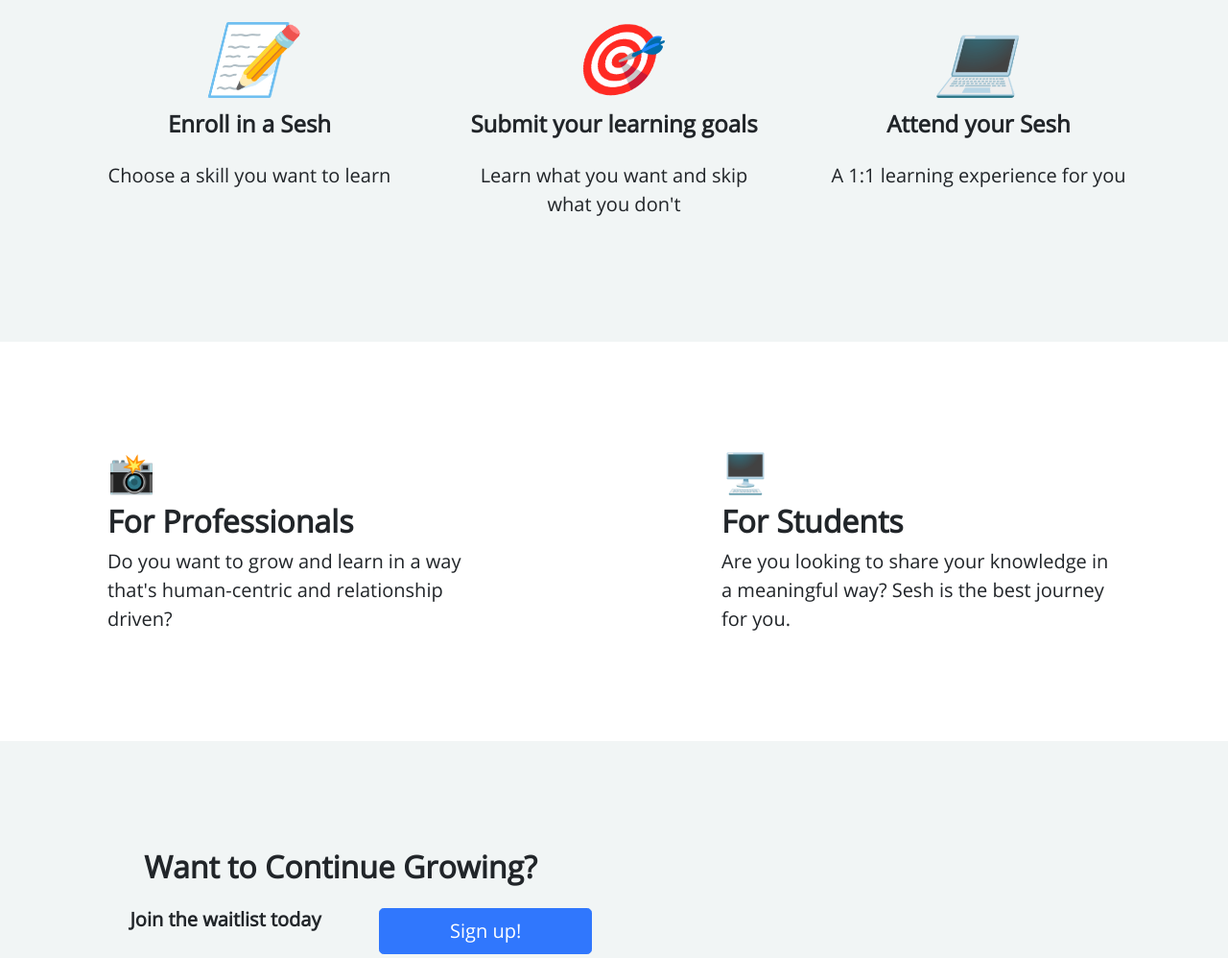
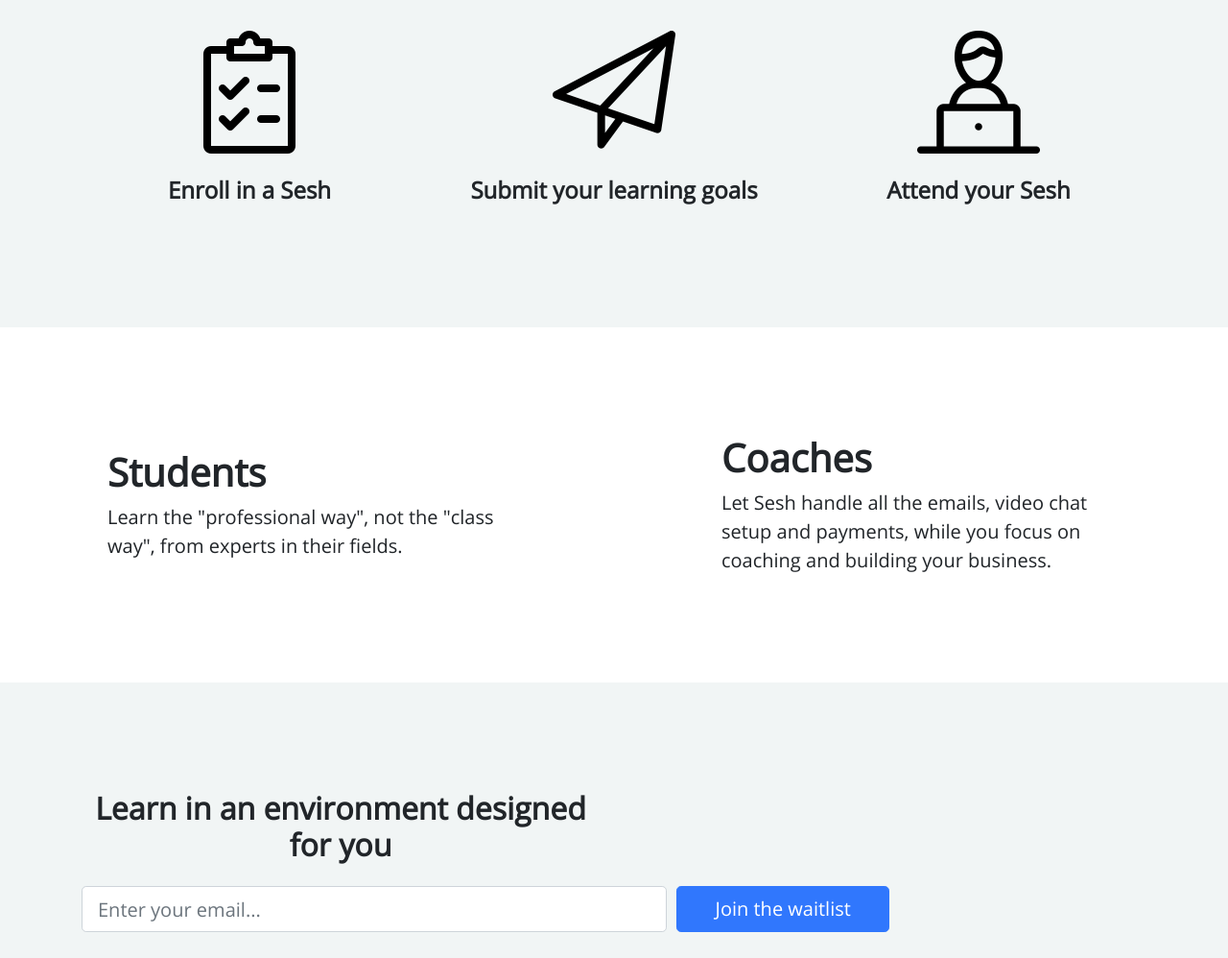
Before and after one commit to bwonymph/pWebsite, a website: page index.html in a window 1280 px wide. Shown: the part 987-1985 px from the top of the page at 96% size. Drawn offline with Linux system fonts and the light colour scheme.

Commit message:
updated files

```diff
--- a/index.html
+++ b/index.html
@@ -18,7 +18,7 @@
 <body>
   <nav class="navbar navbar-expand-lg navbar-light">
     <a class="navbar-brand" href="#">
-      <img src="img/logos/blue.png" style="width:15vw">
+      <img src="img/logos/blue.png" style="width:17vw;">
     </a>
     <button class="navbar-toggler" type="button" data-toggle="collapse" data-target="#navbarText" aria-controls="navbarText" aria-expanded="false" aria-label="Toggle navigation">
       <span class="navbar-toggler-icon"></span>
@@ -39,17 +39,17 @@
         </li>
       </ul>
       <span class="navbar-text">
-        <a class="nav-link"><button class="btn btn-md btn-primary">Sign in</button></a>
+        <a class="nav-link"><button class="btn btn-lg btn-primary">Sign in</button></a>
       </span>
     </div>
   </nav>
-  <!-- Masthead -->
+
   <header class="masthead text-white text-center">
     <div class="container">
       <div class="row">
         <div class="col-xl-6">
-          <h1 class="mb-5" style="color:#222222; text-align:left;">Re-experience the Magic of Learning</h1>
-          <h2 class="mb-5" style="color:#222222; text-align:left;">1:1 sessions to help you grow
+          <h1 class="mb-5" style="color:#222222; text-align:left;">Learning designed specifically for you</h1>
+          <h3 class="mb-5" style="color:#222222; text-align:left;">Tailored 1:1 sessions to help you grow</h3>
         </div>
         <div class="col-md-10 col-lg-8 col-xl-7">
           <form>
@@ -67,79 +67,74 @@
     </div>
   </header>
 
-  <!-- Icons Grid -->
   <section class="features-icons grey text-center">
     <div class="container">
       <h1 class="mb-5"> How Sesh works</h1>
+      <br>
       <div class="row">
         <div class="col-lg-4">
           <div class="features-icons-item mx-auto mb-5 mb-lg-0 mb-lg-3">
-            <div class="features-icons-icon d-flex">
-              <i class="m-auto text-primary">📝</i>
-            </div>
+            <img style="width:10vw;"src="./img/icons/signup.png">
+            <br>
+            <br>
             <h4 class=" mb-0">Enroll in a Sesh</h4>
-            <br>
-            <p class="lead mb-0">Choose a skill you want to learn</p>
+<!--             <br>
+            <p class="lead mb-0">Choose a skill you want to learn</p> -->
           </div>
         </div>
         <div class="col-lg-4">
           <div class="features-icons-item mx-auto mb-5 mb-lg-0 mb-lg-3">
-            <div class="features-icons-icon d-flex">
-              <i class="m-auto text-primary">🎯</i>
-            </div>
+            <img style="width:10vw;"src="./img/icons/submit.png">
+            <br>
+            <br>
             <h4 class=" mb-0">Submit your learning goals</h4>
-            <br>
-            <p class="lead mb-0">Learn what you want and skip what you don't</p>
+<!--             <br>
+            <p class="lead mb-0">Learn what you want and skip what you don't</p> -->
           </div>
         </div>
         <div class="col-lg-4">
           <div class="features-icons-item mx-auto mb-0 mb-lg-3">
-            <div class="features-icons-icon d-flex">
-              <i class="m-auto text-primary">💻</i>
-            </div>
+            <img style="width:10vw;"src="./img/icons/student.png">
+            <br>
+            <br>
             <h4 class=" mb-0">Attend your Sesh</h4>
-            <br>
-            <p class="lead mb-0">A 1:1 learning experience for you</p>
+<!--             <br>
+            <p class="lead mb-0">A 1:1 learning experience for you</p> -->
           </div>
         </div>
       </div>
     </div>
   </section>
 
-  <!-- Image Showcases -->
   <section class="showcase">
     <div class="container-fluid p-0">
       <div class="row no-gutters">
-
         <div class="col-lg-6 order-lg-2 my-auto showcase-text">
-          <h1>🖥️</h1>
-          <h2>For Students</h2>
-          <p class="lead mb-0">Are you looking to share your knowledge in a meaningful way? Sesh is the best journey for you.</p>
+          <h1>Coaches</h1>
+          <p class="lead mb-0">Let Sesh handle all the emails, video chat setup and payments, while you focus on coaching and building your business.</p>
         </div>
         <div class="col-lg-6 order-lg-1 my-auto showcase-text">
-          <h1>📸</h1>
-          <h2>For Professionals</h2>
-          <p class="lead mb-0">Do you want to grow and learn in a way that's human-centric and relationship driven?</p>
+          <h1>Students</h1>
+          <p class="lead mb-0">Learn the "professional way", not the "class way", from experts in their fields.</p>
         </div>
       </div>
     </div>
   </section>
 
-  <!-- Call to Action -->
   <section class="call-to-action text-center">
     <div class="container">
       <div class="row">
         <div class="col-xl-6">
-          <h2 class="mb-4">Want to Continue Growing?</h2>
+          <h2 class="mb-4">Learn in an environment designed for you</h2>
         </div>
         <div class="col-md-10">
           <form>
             <div class="form-row">
-              <div class="col-md-4">
-                <h5>Join the waitlist today</h5>
+              <div class="col-lg-8">
+                <input type="email" class="form-control form-control-lg" placeholder="Enter your email...">
               </div>
-              <div class="col-12 col-md-3">
-                <button type="submit" class="btn btn-block btn-lg btn-primary">Sign up!</button>
+              <div class="col-lg-3">
+                <button type="submit" class="btn btn-block btn-lg btn-primary">Join the waitlist</button>
               </div>
             </div>
           </form>
@@ -176,7 +171,7 @@
                 </ul>
             </div>
           </div>
-          <div class="col-lg-4 mb-5 mb-lg-0 ml-auto">
+<!--           <div class="col-lg-4 mb-5 mb-lg-0 ml-auto">
             <div class="row mb-5">
               <div class="col-md-6">
                 <h3 class="footer-heading mb-4" style="color:white" >Company</h3>
@@ -201,12 +196,11 @@
                 </ul>
               </div>
             </div>
-          </div>
+          </div> -->
         </div>
       </div>
     </footer>
 
-  <!-- Bootstrap core JavaScript -->
   <script src="vendor/jquery/jquery.min.js"></script>
   <script src="vendor/bootstrap/js/bootstrap.bundle.min.js"></script>
 
```
Also changed, not shown: img/icons/signup.png (added), img/icons/student.png (added), img/icons/submit.png (added).
